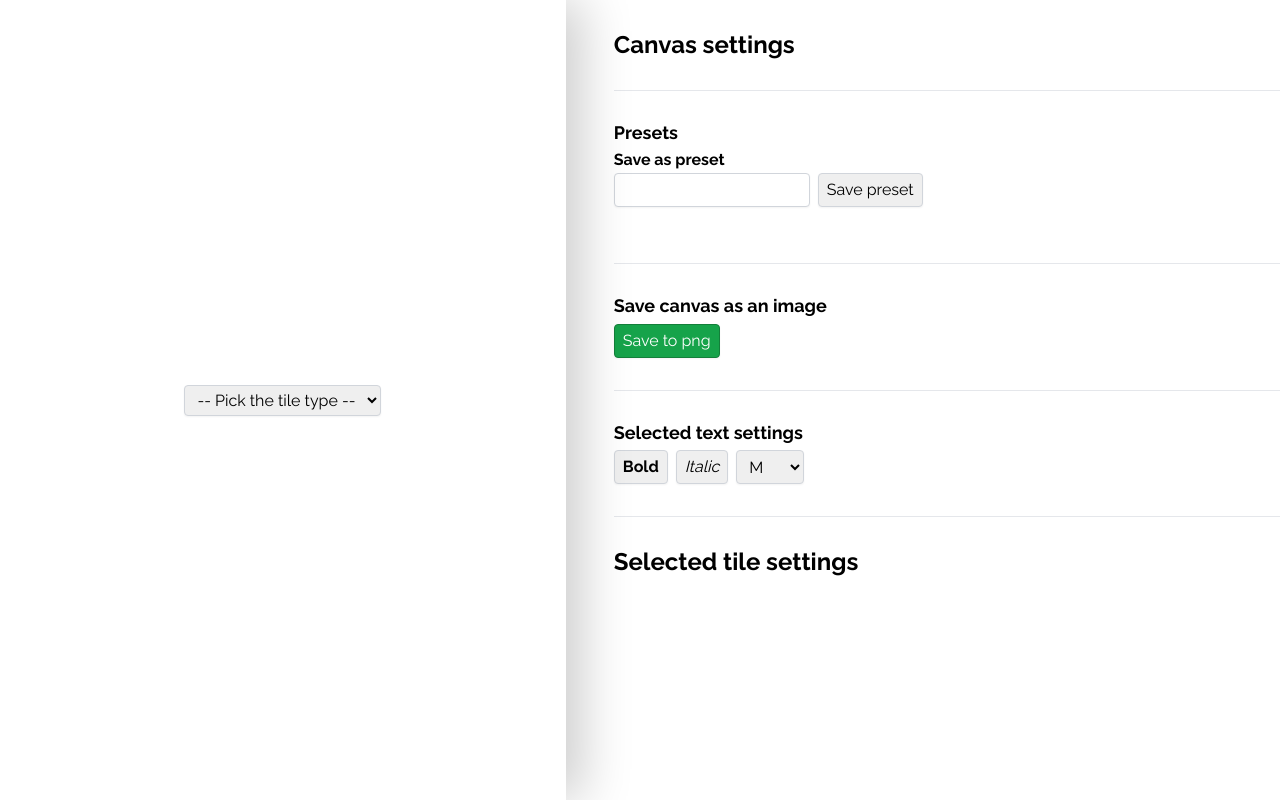
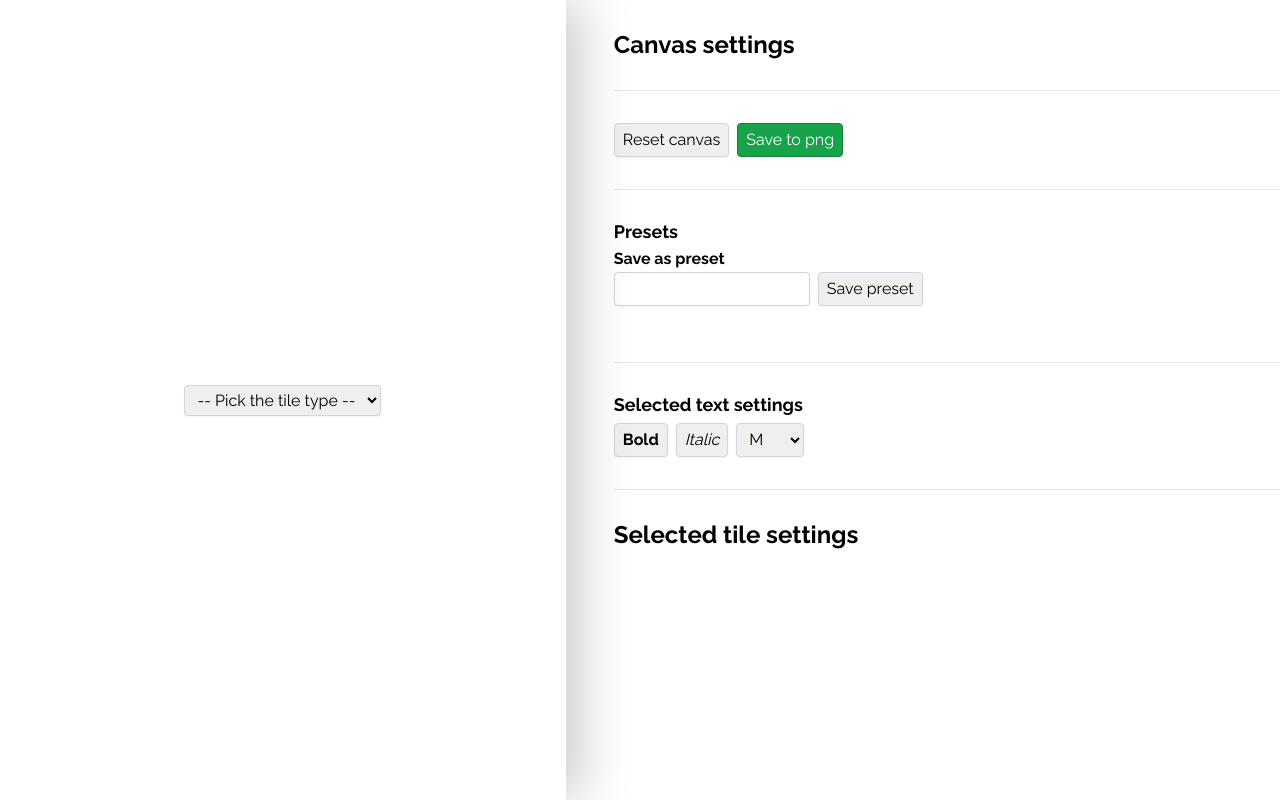
Before and after one commit to riccardofano/paper-sheet-editor, a React (Vite) app: page / in a window 1280 px wide. Built offline with nearby package versions, Linux system fonts and the light colour scheme.

Commit message:
Add button to reset canvas

```diff
--- a/src/components/SettingsPanel.tsx
+++ b/src/components/SettingsPanel.tsx
@@ -1,7 +1,11 @@
 import { FormEvent, useContext, useState } from "react";
 import { toPng } from "html-to-image";
 
-import { SelectedTileContext, TilesContext } from "../Tile";
+import {
+  SelectedTileContext,
+  TilesContext,
+  getDefaultProperties,
+} from "../Tile";
 import TextActions from "./TextActions";
 import TileSettings from "./inputs/TileSettings";
 
@@ -51,6 +55,15 @@ export default function SettingsPanel() {
     setTiles(presetToLoad);
   }
 
+  function resetCanvas() {
+    // TODO: Make this nicer
+    const result = confirm("Are you sure you want to reset the canvas?");
+    if (!result) {
+      return;
+    }
+    setTiles([getDefaultProperties(null)]);
+  }
+
   const selectedTile = tiles[selectedTileId];
   if (!selectedTile) {
     console.error("Selected tile does not exist");
@@ -60,6 +73,14 @@ export default function SettingsPanel() {
   return (
     <section className="settings">
       <h1>Canvas settings</h1>
+      <section className="fields">
+        <button className="btn-danger" onClick={resetCanvas}>
+          Reset canvas
+        </button>
+        <button className="btn-primary" onClick={saveToPng}>
+          Save to png
+        </button>
+      </section>
 
       <section>
         <h2>Presets</h2>
@@ -86,13 +107,6 @@ export default function SettingsPanel() {
             </form>
           </>
         )}
-      </section>
-
-      <section>
-        <h2>Save canvas as an image</h2>
-        <button className="btn-primary" onClick={saveToPng}>
-          Save to png
-        </button>
       </section>
 
       <section>
```
